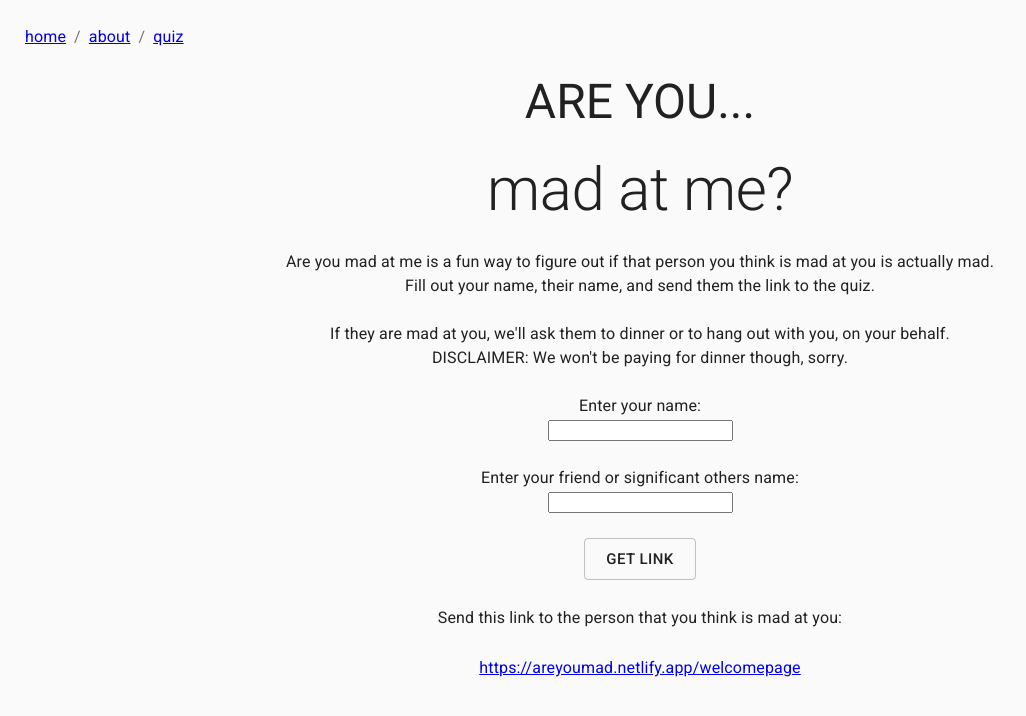
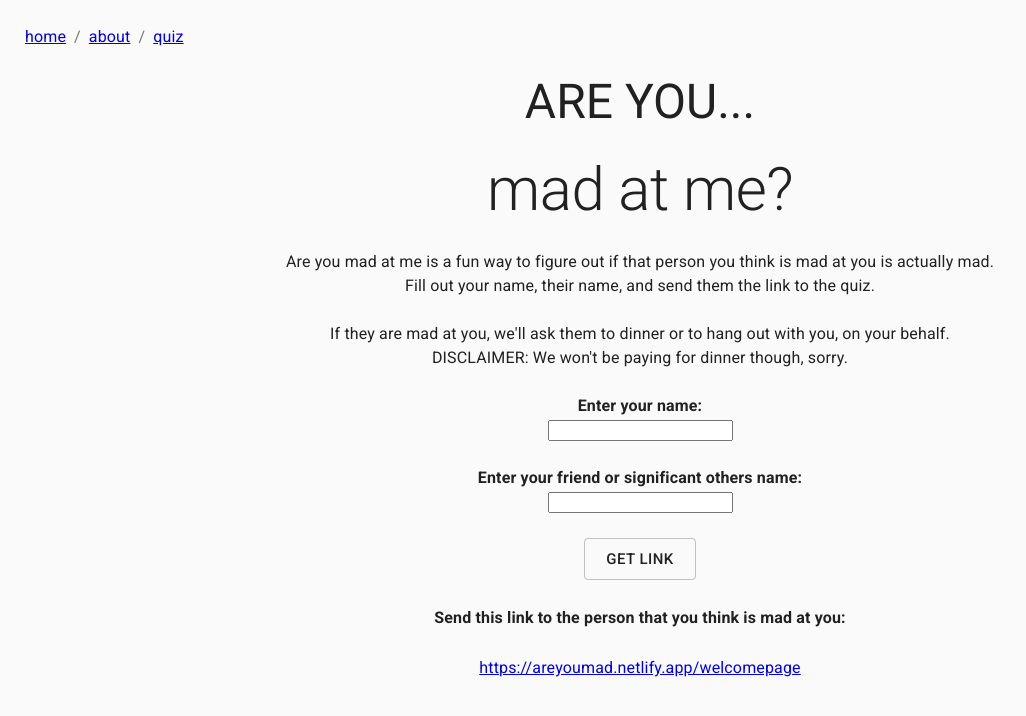
Before and after one commit to kristinhargrove/areyoumadatme, a React (Create React App) app: page / in a window 1280 px wide. Shown: the top 716 px of the page, without its empty margins (0-1026 px from the left). Built offline with nearby package versions, Linux system fonts and the light colour scheme.

Commit message:
adds styling and text for the friend quiz

```diff
--- a/src/components/NameForm.js
+++ b/src/components/NameForm.js
@@ -16,22 +16,19 @@ class NameForm extends React.Component {
     _updateField = (field, val) => {
         this.setState({
             [field]: val
-        }, () => {
-            console.log(`${field} is now ${val}`) ;
-        });
+        })
     }
 
     generateLink = () => {
         this.setState({
             link: this.state.link + '/' + this.state.username + '/' + this.state.sendername
         })
-        console.log(this.state.link);
     }
 
     render() {
         return (
             <Container maxWidth='lg' align='center'>
-                Enter your name: <br />
+                <b>Enter your name:</b> <br />
                 <input
                     type= 'text'
                     value={this.state.sendername}
@@ -40,7 +37,7 @@ class NameForm extends React.Component {
                     }}
                 />
                 <br /><br />
-                Enter your friend or significant others name: <br />
+                <b>Enter your friend or significant others name:</b> <br />
                 <input
                     type= 'text'
                     value={this.state.username}
@@ -58,7 +55,7 @@ class NameForm extends React.Component {
                 <br /><br />
                 <div>
                     <Typography variant="subtitle1">
-                    Send this link to the person that you think is mad at you:
+                    <b>Send this link to the person that you think is mad at you:</b>
                     </Typography>
                     <br />
                     <a href={this.state.link}>{this.state.link}</a>
--- a/src/components/Question.js
+++ b/src/components/Question.js
@@ -26,20 +26,12 @@ const Question = (props) => {
     if (props.questionCount < props.partnerQuestions.length) {
         currentQuestion = <>{props.partnerQuestions[props.questionCount]}?</>
     } else {
-       showResults = <Link to='/results'><Button variant='contained'>Submit Quiz</Button></Link>
+       showResults = <Link to='/results'><Button variant='outlined'>See Results</Button></Link>
     }
 
     return (
     <Container maxWidth='md' align='center'>
-        <Typography variant='h4'>
-            Are you mad at me because ...
-        </Typography>
-        <br />
-        <Typography
-            variant='h6'
-         >
-            {!isQuizOver && currentQuestion }
-        </Typography>
+        {!isQuizOver && <><Typography variant='h4'>Are you mad at me because ...</Typography><br /><Typography variant='h6'> {currentQuestion}</Typography></>}
         <br />
         <div className={classes.root}>
             {!isQuizOver && <Button
--- a/src/components/ResultsPage.js
+++ b/src/components/ResultsPage.js
@@ -27,7 +27,7 @@ const ResultsPage = props => {
     return (
         <Container maxWidth='md' align='center'>
             <Typography variant='h4'>
-                A message from your significant other:
+                A message from the person who sent you this quiz:
             </Typography>
         <br />
             <Typography variant = 'h6'>
--- a/src/components/WelcomePage.js
+++ b/src/components/WelcomePage.js
@@ -40,7 +40,8 @@ const WelcomePage = () => {
             </Typography>
             <br />
         <div className={classes.root}>
-            <Link to='/quiz'><Button variant="outlined" size="large" align="center">Start</Button></Link>
+            <Link to='/quiz'><Button variant="outlined" size="large" align="center">Start Partner Quiz</Button></Link>
+            <Link to='/friendQuiz'><Button variant="outlined" size="large" align="center">Start Friend Quiz</Button></Link>
         </div>
         </Container>
     )
```
